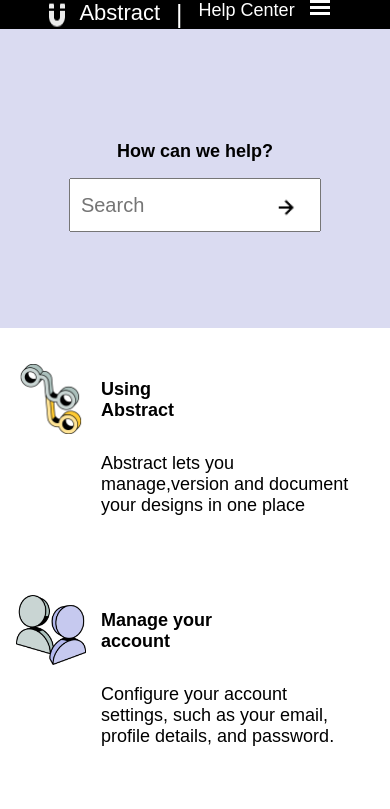
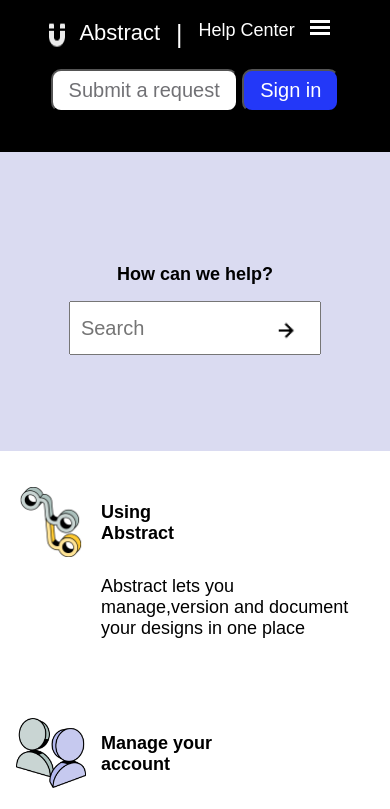
Before and after one commit to DaveAyeni/Abstract, a plain HTML site: page index.html in a window 390 px wide. Both pictures are taken after a click on the element 319 px from the left and 14 px from the top of the page. Shown: the top 809 px of the page. Drawn offline with Linux system fonts and the light colour scheme.

Commit message:
Fixed the option button on mobile view

```diff
--- a/index.html
+++ b/index.html
@@ -130,10 +130,10 @@
     </footer>
 </body>
 <script>
-    const toggleButton = document.getElementById('toggle-button')
-    const navlist = document.getElementById('btn-id')
+    const toggleButton = document.getElementById('toggle-button');
+    const navlist = document.getElementById('btn-id');
     toggleButton.addEventListener('click', () => {
-        btn-id.classList.toggle('active');
+        navlist.classList.toggle('active');
     })
 </script>
 </html>
--- a/style.css
+++ b/style.css
@@ -77,6 +77,7 @@ nav{
         display: flex;
         flex-direction: column;
         display: none;
+        padding: 20px 0;
     }
     .active{
         display: block;
@@ -139,7 +140,7 @@ input:focus{
     }
     nav{
         flex-direction: column;
-        padding: 0;
+        padding: 20px;
 
     }
     h1{
```
